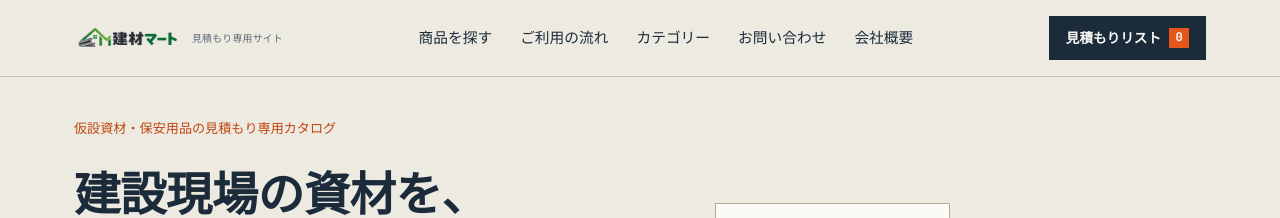
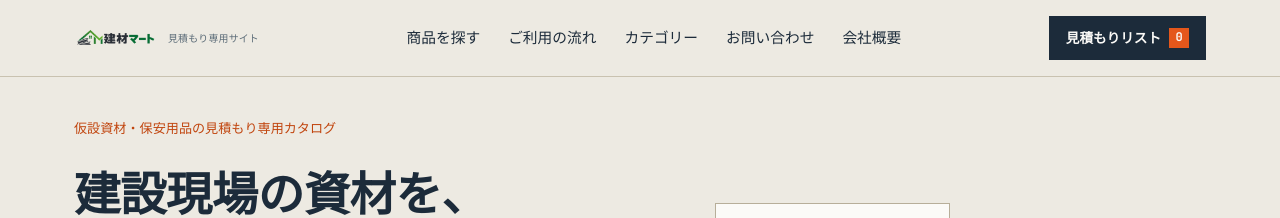
Before and after one commit to violalainc/kenzaimart, a Jekyll site: the page built from index.html, in a window 1280 px wide. Shown: the top 218 px of the page. Built offline with Jekyll 4.4.1, drawn with Linux system fonts in a browser that asks for light colours; grey boxes are pictures that could not be loaded.

Commit message:
ヘッダー・フッターのロゴサイズを調整しレイアウト崩れを修正
Co-Authored-By: Claude Sonnet 5 <noreply@anthropic.com>
Claude-Session: https://claude.ai/code/session_011D3NWw99X157XujJ83Tgwy

```diff
--- a/assets/css/main.css
+++ b/assets/css/main.css
@@ -99,7 +99,7 @@ input:focus-visible {
 
 .brand__logo {
   display: block;
-  height: 36px;
+  height: 28px;
   width: auto;
   object-fit: contain;
 }
@@ -134,6 +134,8 @@ input:focus-visible {
   font-size: 0.85rem;
   font-weight: 700;
   border: 1px solid var(--ink);
+  white-space: nowrap;
+  flex-shrink: 0;
   transition: background 0.15s ease;
 }
 .quote-pill:hover { background: var(--safety-deep); border-color: var(--safety-deep); }
@@ -178,6 +180,10 @@ input:focus-visible {
   .site-nav a { width: 100%; padding: 14px 24px; border-bottom: 1px solid var(--line); }
   .site-nav a:hover { border-bottom-color: var(--line); }
   .nav-toggle { display: flex; }
+}
+
+@media (max-width: 480px) {
+  .brand__sub { display: none; }
 }
 
 /* ==========================================================================
```
